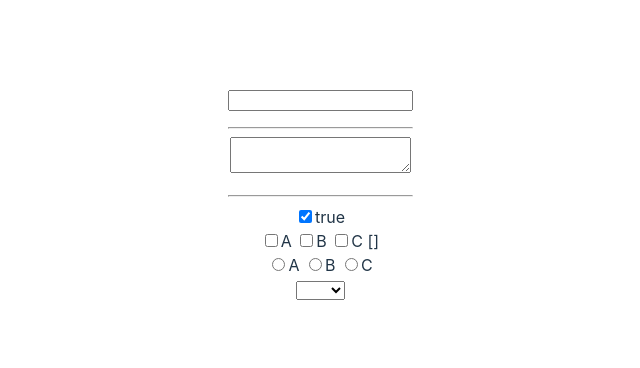
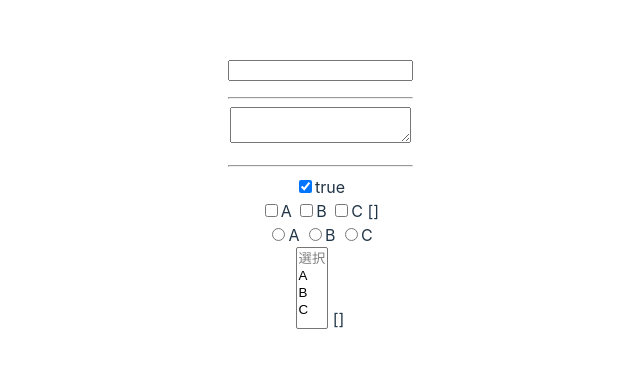
Before and after one commit to 2nofa11/NekoBook, a Vue app: page / in a window 1280 px wide. Shown: the part 206-574 px from the top of the page, without its empty margins (320-960 px from the left). Built offline with nearby package versions, Linux system fonts and the light colour scheme.

Commit message:
p111 複数選択も可能

```diff
--- a/src/components/Section14.vue
+++ b/src/components/Section14.vue
@@ -19,12 +19,13 @@
     <label> <input type="radio" v-model="radioVal" value="c" />C </label>
     {{ radioVal }}
   </div>
-  <select v-model="SelectVal">
-    <option disabled="true">選択</option>
+  <select v-model="selectVal" multiple>
+    <option disabled="false">選択</option>
     <option value="a">A</option>
     <option value="b">B</option>
     <option value="c">C</option>
   </select>
+  {{ selectVal }}
 </template>
 
 <script lang="ts">
@@ -37,7 +38,7 @@ export default defineComponent({
       value: true as boolean,
       val: [] as string[],
       radioVal: "" as string,
-      SelectVal: "" as string,
+      selectVal: [] as string[],
     };
   },
 });
```
